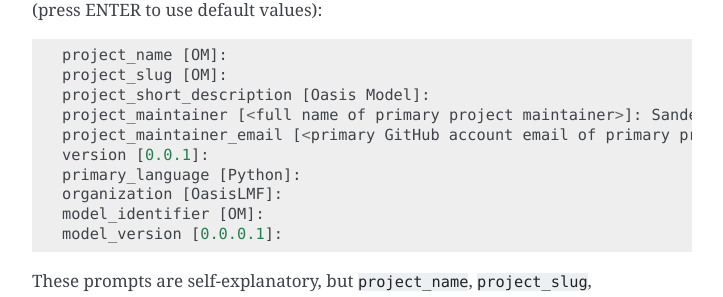
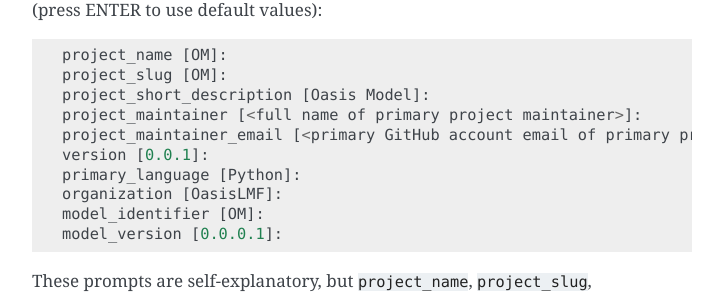
Before and after one commit to jbdatascience/cookiecutter-OasisModel, a Sphinx documentation site: the page built from docs/introduction.rst, in a window 1280 px wide and 900 px high, scrolled down 795 px. Shown: the part 154-451 px from the top of the window, without its empty margins (388-1111 px from the left). Built offline with Sphinx 7.4.7, drawn with Linux system fonts in a browser that asks for light colours.

```diff
--- a/docs/_sources/introduction.rst.txt
+++ b/docs/_sources/introduction.rst.txt
@@ -56,8 +56,8 @@ sequence (press ENTER to use default values):
     project_name [OM]:
     project_slug [OM]:
     project_short_description [Oasis Model]:
-    project_maintainer [<full name of primary project maintainer>]: Sandeep Murthy
-    project_maintainer_email [<primary GitHub account email of primary project maintainer>]: smurthy@protonmail.ch
+    project_maintainer [<full name of primary project maintainer>]:
+    project_maintainer_email [<primary GitHub account email of primary project maintainer>]:
     version [0.0.1]:
     primary_language [Python]:
     organization [OasisLMF]:
--- a/docs/introduction.html
+++ b/docs/introduction.html
@@ -81,8 +81,8 @@ sequence (press ENTER to use default values):</p>
 <div class="highlight-default"><div class="highlight"><pre><span></span><span class="n">project_name</span> <span class="p">[</span><span class="n">OM</span><span class="p">]:</span>
 <span class="n">project_slug</span> <span class="p">[</span><span class="n">OM</span><span class="p">]:</span>
 <span class="n">project_short_description</span> <span class="p">[</span><span class="n">Oasis</span> <span class="n">Model</span><span class="p">]:</span>
-<span class="n">project_maintainer</span> <span class="p">[</span><span class="o">&lt;</span><span class="n">full</span> <span class="n">name</span> <span class="n">of</span> <span class="n">primary</span> <span class="n">project</span> <span class="n">maintainer</span><span class="o">&gt;</span><span class="p">]:</span> <span class="n">Sandeep</span> <span class="n">Murthy</span>
-<span class="n">project_maintainer_email</span> <span class="p">[</span><span class="o">&lt;</span><span class="n">primary</span> <span class="n">GitHub</span> <span class="n">account</span> <span class="n">email</span> <span class="n">of</span> <span class="n">primary</span> <span class="n">project</span> <span class="n">maintainer</span><span class="o">&gt;</span><span class="p">]:</span> <span class="n">smurthy</span><span class="nd">@protonmail</span><span class="o">.</span><span class="n">ch</span>
+<span class="n">project_maintainer</span> <span class="p">[</span><span class="o">&lt;</span><span class="n">full</span> <span class="n">name</span> <span class="n">of</span> <span class="n">primary</span> <span class="n">project</span> <span class="n">maintainer</span><span class="o">&gt;</span><span class="p">]:</span>
+<span class="n">project_maintainer_email</span> <span class="p">[</span><span class="o">&lt;</span><span class="n">primary</span> <span class="n">GitHub</span> <span class="n">account</span> <span class="n">email</span> <span class="n">of</span> <span class="n">primary</span> <span class="n">project</span> <span class="n">maintainer</span><span class="o">&gt;</span><span class="p">]:</span>
 <span class="n">version</span> <span class="p">[</span><span class="mf">0.0</span><span class="o">.</span><span class="mi">1</span><span class="p">]:</span>
 <span class="n">primary_language</span> <span class="p">[</span><span class="n">Python</span><span class="p">]:</span>
 <span class="n">organization</span> <span class="p">[</span><span class="n">OasisLMF</span><span class="p">]:</span>
--- a/docs/introduction.rst
+++ b/docs/introduction.rst
@@ -56,8 +56,8 @@ sequence (press ENTER to use default values):
     project_name [OM]:
     project_slug [OM]:
     project_short_description [Oasis Model]:
-    project_maintainer [<full name of primary project maintainer>]: Sandeep Murthy
-    project_maintainer_email [<primary GitHub account email of primary project maintainer>]: smurthy@protonmail.ch
+    project_maintainer [<full name of primary project maintainer>]:
+    project_maintainer_email [<primary GitHub account email of primary project maintainer>]:
     version [0.0.1]:
     primary_language [Python]:
     organization [OasisLMF]:
```
Also changed, not shown: README.md (+2 -2 lines), docs/searchindex.js (+1 -1 lines).
